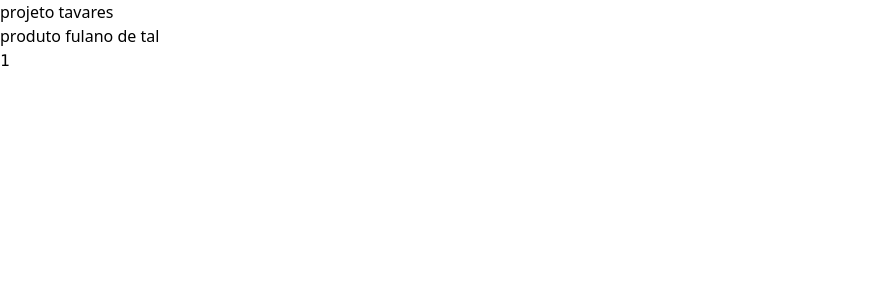
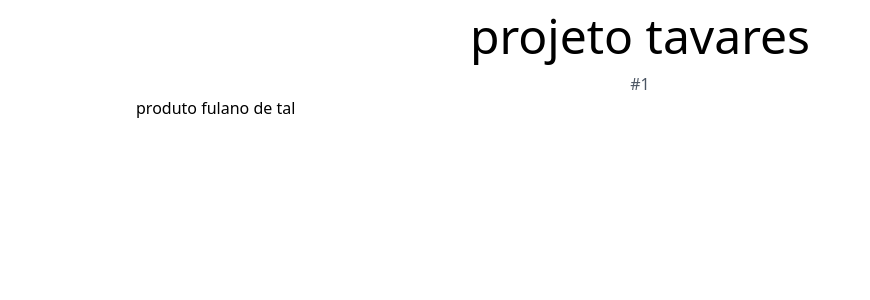
Before and after one commit to MateusSelani/hello-nextjs, a Next.js app: page /1 in a window 1280 px wide. Shown: the top 300 px of the page, without its empty margins (0-870 px from the left). Built offline with nearby package versions, Linux system fonts and the light colour scheme.

Commit message:
atualizando dinamicpages

```diff
--- a/src/components/DinamicPages.tsx
+++ b/src/components/DinamicPages.tsx
@@ -1,9 +1,9 @@
 export default function DinamicPages({id, titulo, txt}: any) {
     return(
-        <div>
-            <h1>{titulo}</h1>
-            <p>{txt}</p>
-            <code>{id}</code>
+        <div className="m-2">
+            <h1 className="text-center text-5xl m-3">{titulo}</h1>
+            <h2 className="text-center text-gray-600">#{id}</h2>
+            <p className="mx-32">{txt}</p>
         </div>
     )
 }
```
